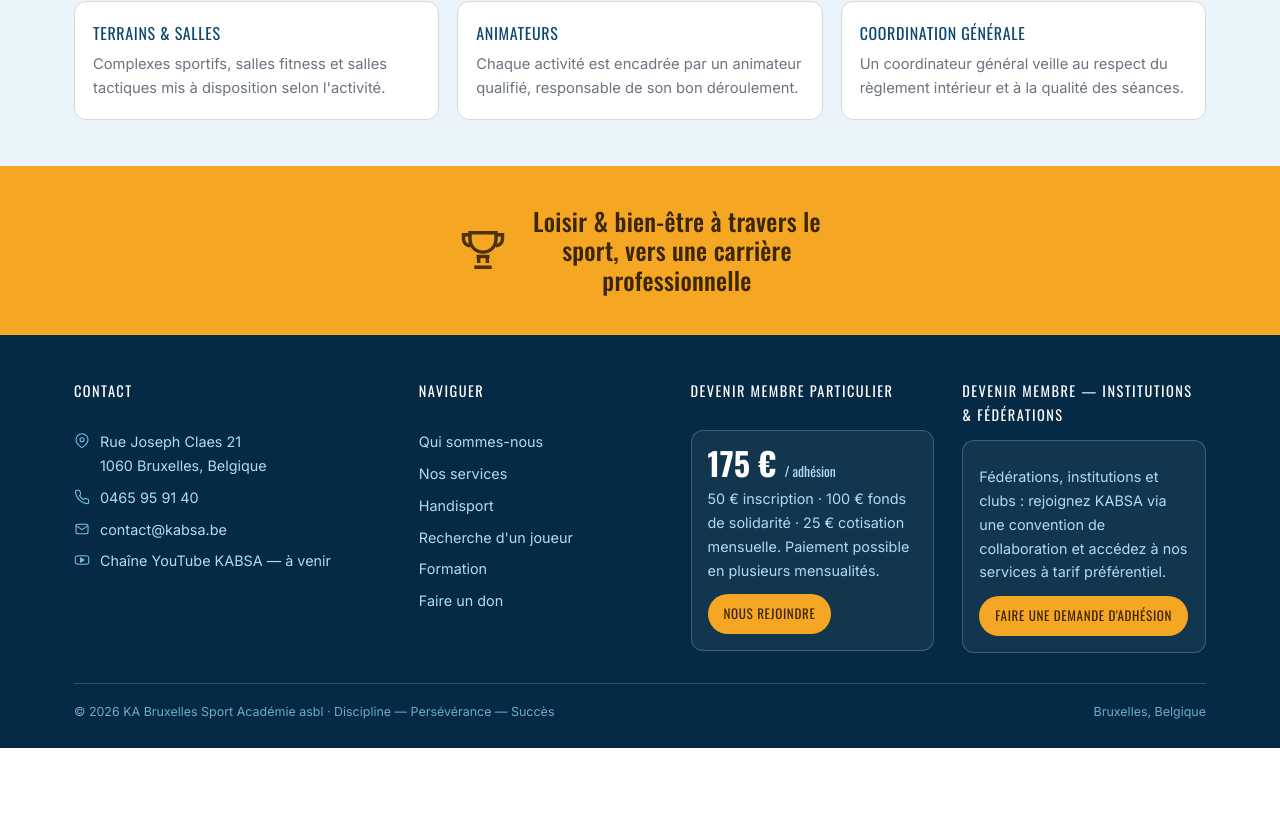
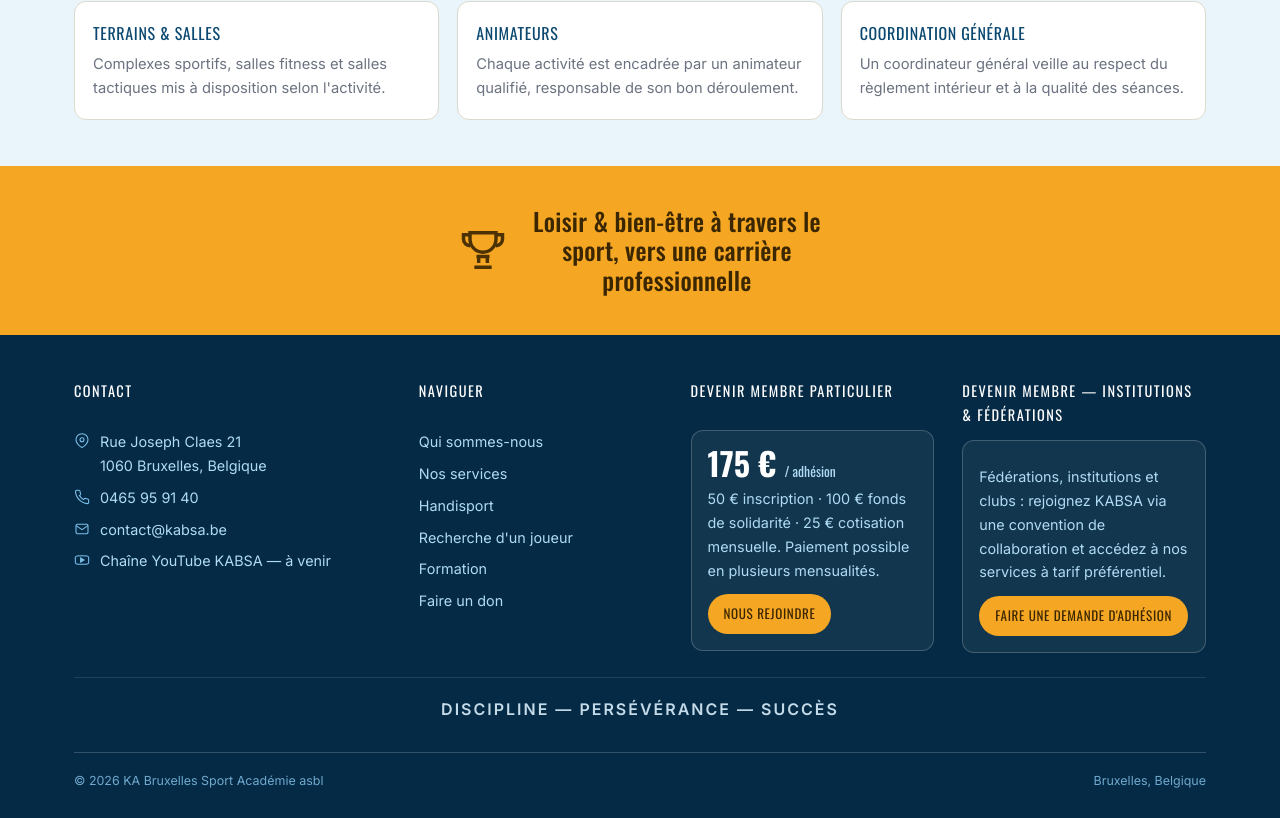
Before and after one commit to yvesnet9/kabsa, a Next.js app: page / in a window 1280 px wide. Shown: the part 4402-5220 px from the top of the page. Before the commit the page ends 5150 px from the top, so only its background shows below. Built offline with nearby package versions, Linux system fonts and the light colour scheme.

Commit message:
Footer : devise Discipline - Perseverance - Succes centree sur sa propre ligne

```diff
--- a/components/KabsaHome.jsx
+++ b/components/KabsaHome.jsx
@@ -717,8 +717,9 @@ export default function KabsaHome() {
               </div>
             </div>
           </div>
+          <div className="fdevise">Discipline — Persévérance — Succès</div>
           <div className="fbottom">
-            <span>© 2026 KA Bruxelles Sport Académie asbl · Discipline — Persévérance — Succès</span>
+            <span>© 2026 KA Bruxelles Sport Académie asbl</span>
             <span>Bruxelles, Belgique</span>
           </div>
         </div>
--- a/components/kabsa-home.css
+++ b/components/kabsa-home.css
@@ -273,3 +273,15 @@
   line-height: 1.4;
   opacity: 0.8;
 }
+
+/* ===== Devise centrée dans le pied de page ===== */
+.kabsa footer .fdevise {
+  text-align: center;
+  letter-spacing: 2px;
+  font-weight: 600;
+  text-transform: uppercase;
+  opacity: 0.9;
+  margin: 24px 0 8px;
+  padding-top: 18px;
+  border-top: 1px solid rgba(255,255,255,0.12);
+}
```
